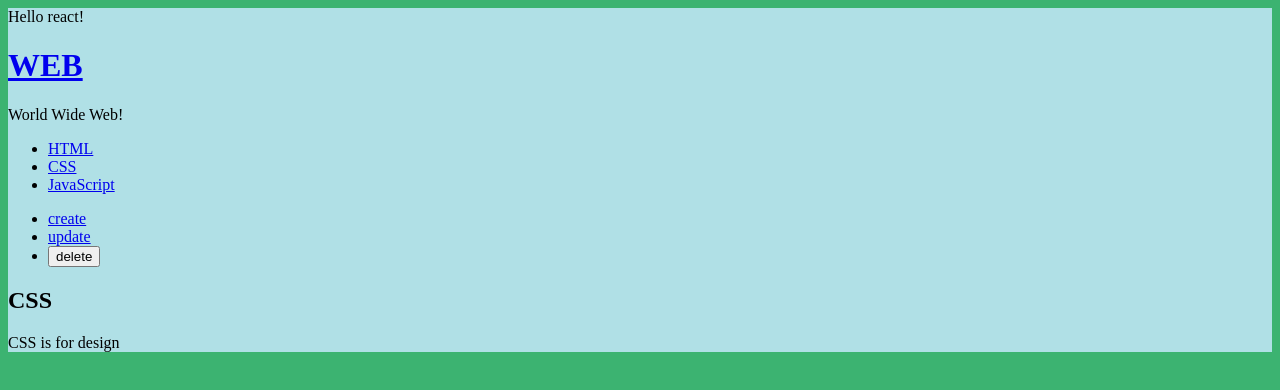
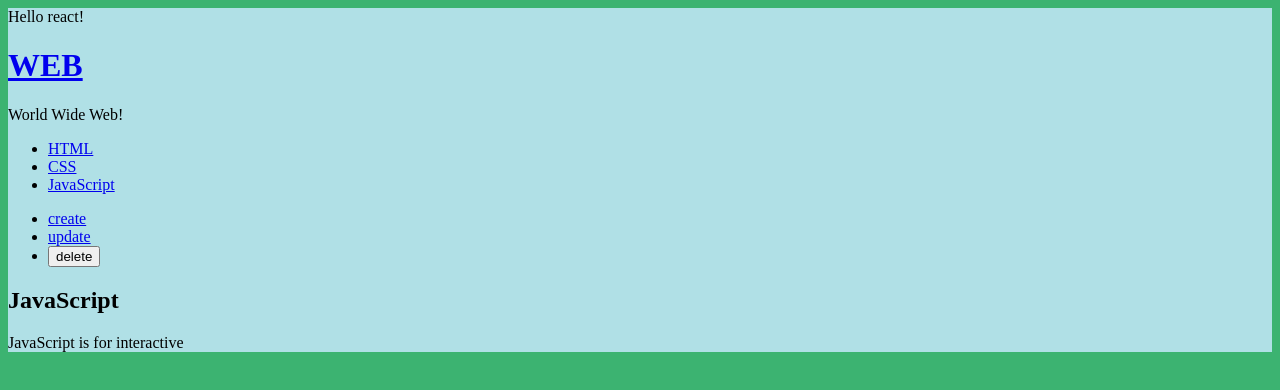
Before and after one commit to kim0chan/react-study, a React (Create React App) app: page / in a window 1280 px wide. Shown: the top 390 px of the page. Built offline with nearby package versions, Linux system fonts and the light colour scheme.

Commit message:
bug fixed on update function

```diff
--- a/src/App.js
+++ b/src/App.js
@@ -13,7 +13,7 @@ class App extends Component {
     this.max_content_id = 3;
     this.state = {
       mode: 'read',
-      selected_content_id: 2,
+      selected_content_id: 3,
       subject: { title: 'WEB', sub: 'World Wide Web!' },
       welcome: { title: 'Welcome', desc: 'Hello, React!!' },
       contents: [
@@ -59,11 +59,13 @@ class App extends Component {
         });
         console.log(_title, _desc);
       }.bind(this)}></CreateContent>
+
     } else if (this.state.mode === 'update') {
+      _content = this.getReadContent();
       _article = <UpdateContent data={_content} onSubmit={
         function (_id, _title, _desc) {
           var _contents = Array.from(this.state.contents);
-          var  i = 0;
+          var i = 0;
           while(i < _contents.length) {
             if(_contents[i].id === _id) {
               _contents[i] = {id:_id, title:_title, desc:_desc};
```
